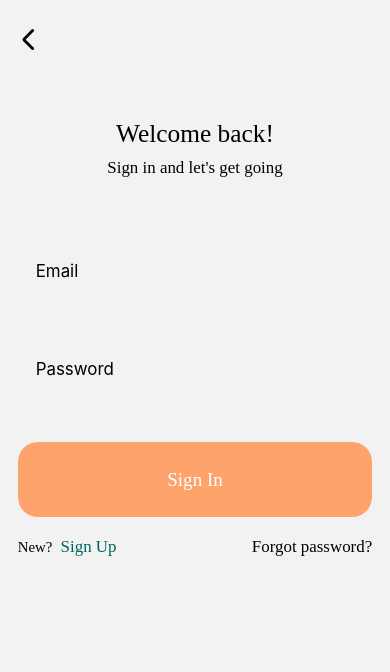
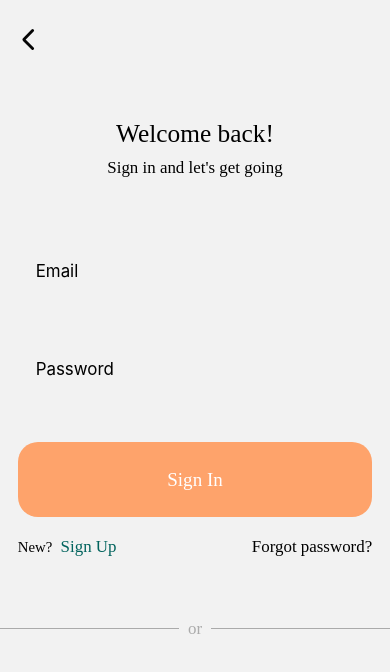
Before and after one commit to slo248/Travelly, a React Native app: screen /Login in a window 390 px wide. Shown: the top 672 px of the page. Built offline with nearby package versions, Linux system fonts and the light colour scheme; what react-native would draw is missing.

Commit message:
done separator

```diff
--- /dev/null
+++ b/src/screens/Login/Separator.tsx
@@ -0,0 +1,35 @@
+import { StyleSheet, Text, View, useWindowDimensions } from 'react-native';
+import React from 'react';
+import { Texts } from '~/styles/texts';
+import { rW } from '~/styles/responsive';
+import { Colors } from '~/styles/colors';
+import { Fonts } from '~/styles/fonts';
+
+export default function Separator() {
+  const { width } = useWindowDimensions();
+  return (
+    <View style={[styles.container, { width }]}>
+      <View style={styles.line} />
+      <Text style={styles.text}>or</Text>
+      <View style={styles.line} />
+    </View>
+  );
+}
+
+const styles = StyleSheet.create({
+  container: {
+    flexDirection: 'row',
+    alignItems: 'center',
+    justifyContent: 'center'
+  },
+  line: {
+    flex: 1,
+    height: 1,
+    backgroundColor: Colors.paginator
+  },
+  text: {
+    ...Texts.h3,
+    color: Colors.paginator,
+    marginHorizontal: rW(8)
+  }
+});
--- a/src/screens/Login/index.tsx
+++ b/src/screens/Login/index.tsx
@@ -8,6 +8,7 @@ import Header from './Header';
 import LoginForm from './LoginForm';
 import { globalStyles } from '~/styles/globalStyles';
 import Actions from './Actions';
+import Separator from './Separator';
 
 const Login: FC<LoginProps> = () => {
   const navigation = useNavigation<NavigationProp<RootStackParamList>>();
@@ -31,6 +32,9 @@ const Login: FC<LoginProps> = () => {
       <View style={styles.actions}>
         <Actions />
       </View>
+      <View style={styles.separator}>
+        <Separator />
+      </View>
     </View>
   );
 };
@@ -46,6 +50,10 @@ const styles = StyleSheet.create({
   },
   actions: {
     marginTop: rH(16)
+  },
+  separator: {
+    marginTop: rH(50),
+    left: -rW(16)
   }
 });
 
```
